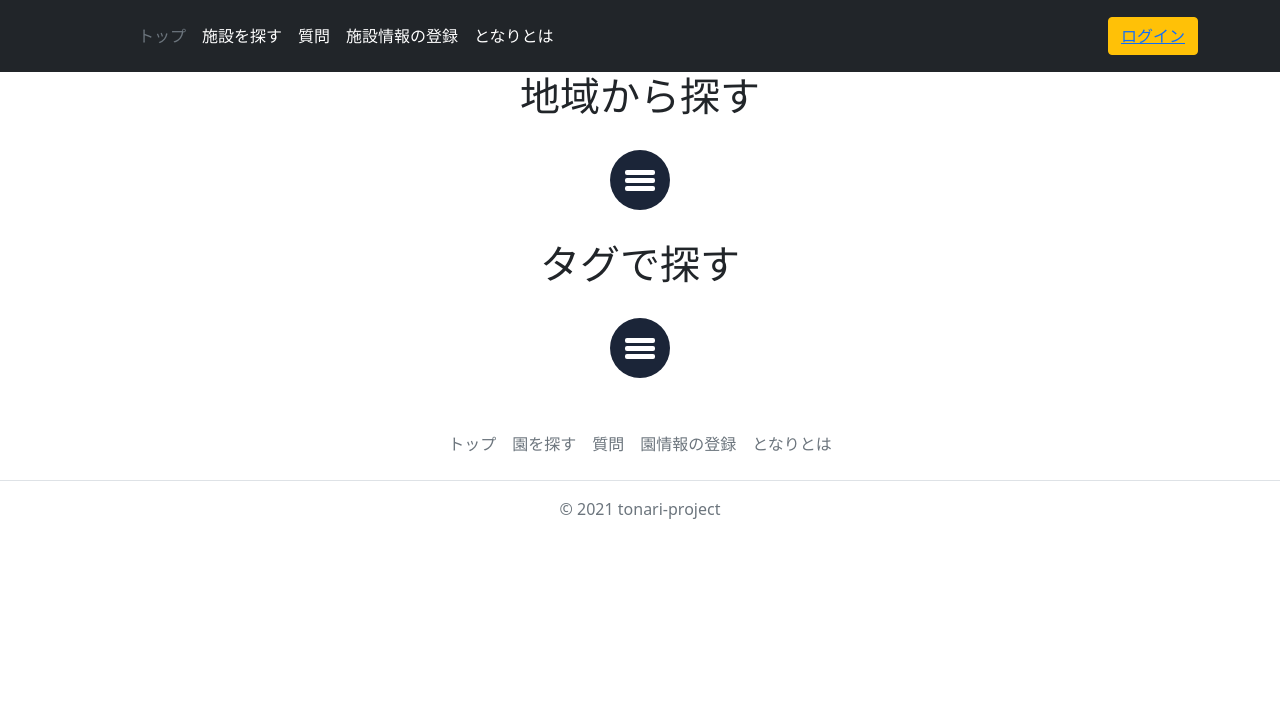
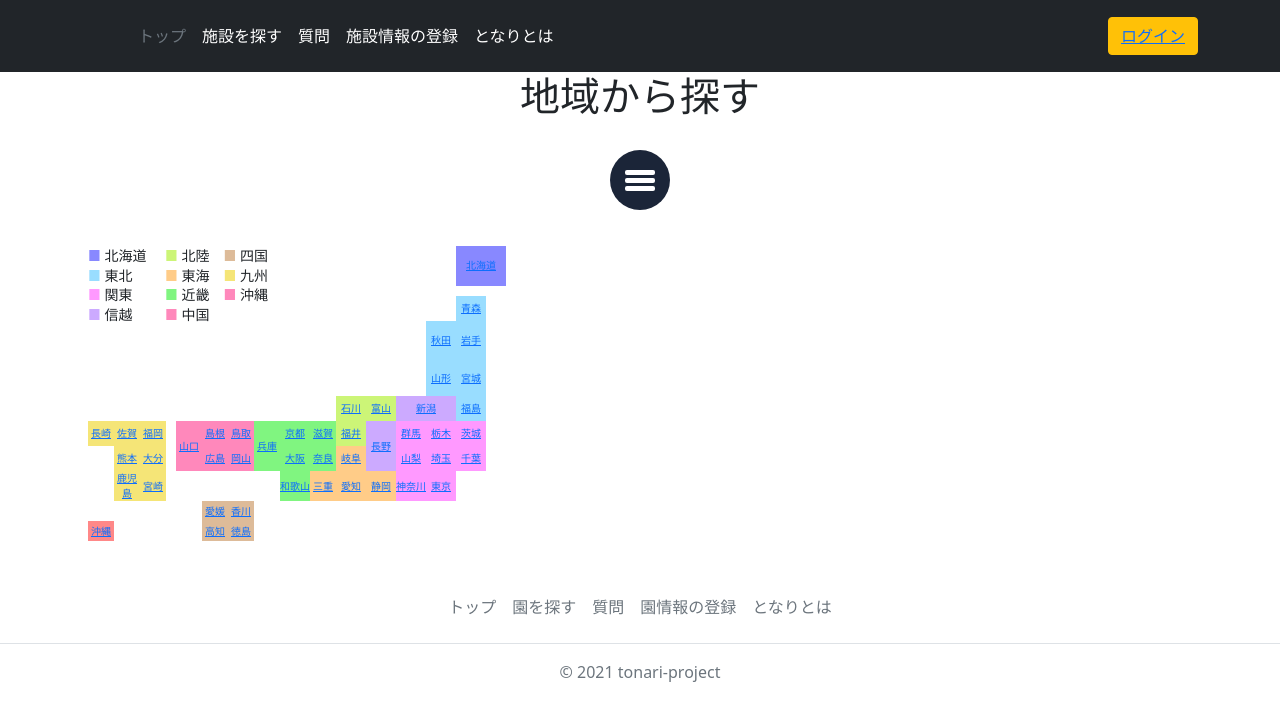
Before and after one commit to houmaiwakiri/---, a PHP site: page /serch.html in a window 1280 px wide. Shown: the top 721 px of the page. Run offline with PHP 8.4, Linux system fonts and the light colour scheme.

Commit message:
日本地図成功

```diff
--- a/public/serch.html
+++ b/public/serch.html
@@ -29,10 +29,10 @@
         </div>
       </div>
     </header>
-
-    <main class="container">
-      <h1 class="serch-title">地域から探す</h1>
-      <input type="checkbox" id="cp_navimenuid">
+    <main>
+      <div class="container">
+        <h1 class="serch-title">地域から探す</h1>
+        <input type="checkbox" id="cp_navimenuid">
         <label class="menu" for="cp_navimenuid">
         <div class="menubar">
 	        <span class="bar"></span>
@@ -51,27 +51,233 @@
           <li id="area">メニューバーを閉じる</li>
         </ul>
         </label>
-      <h1 class="serch-title">タグで探す</h1>
-        <label class="menu" for="cp-navimenuid">
-        <div class="menubar">
-	        <span class="bar"></span>
-	        <span class="bar"></span>
-        	<span class="bar"></span>
-        </div>
-        <ul>
-        	<li><a id="area" href="#contact"></a></li>
-        	<li><a id="area" href="#contact"></a></li>
-        	<li><a id="area" href="#contact"></a></li>
-          <li><a id="area" href="#contact"></a></li>
-          <li><a id="area" href="#contact"></a></li>
-          <li><a id="area" href="#contact"></a></li>
-          <li><a id="area" href="#contact"></a></li>
-          <li><a id="area" href="#contact"></a></li>
-          <li id="area">メニューバーを閉じる</li>
-        </ul>
-        </label>
+        <table cellspacing="0" cellpadding="6">
+          <tr>
+          <td>
+
+          <table width="100%" cellspacing="0" cellpadding="0" style="font-size:14px;line-height:140%;">
+          <tr valign="top">
+          <td>
+           <font color="#8888ff">■</font> 北海道<br>
+           <font color="#99ddff">■</font> 東北<br>
+           <font color="#ff99ff">■</font> 関東<br>
+           <font color="#ccaaff">■</font> 信越<br>
+          </td>
+          <td>
+          <font color="#ccf577">■</font> 北陸<br>
+          <font color="#ffcc88">■</font> 東海<br>
+          <font color="#80f580">■</font> 近畿<br>
+          <font color="#ff88bb">■</font> 中国<br>
+          </td>
+          <td>
+          <font color="#ddbb99">■</font> 四国<br>
+          <font color="#f5e577">■</font> 九州<br>
+          <font color="#ff88bb">■</font> 沖縄<br>
+          </td>
+          <td align="right">
+
+
+      <table cellspacing="1" cellpadding="0">
+      <tr height="40" style="font-size:10px;text-align:center;">
+      <td></td>
+      <td bgcolor="#8888ff" width="50">
+      <a href="http://www.hokkaido-jin.jp/" target="_blank">北海道</a>
+      </td>
+      </tr>
+
+      <tr>
+      <td height="10"></td>
+      </tr>
+      </table>
+
+      <table cellspacing="1" cellpadding="0" style="font-size:10px;text-align:center;margin-bottom:-1;">
+      <tr height="25">
+      <td></td><td></td><td></td><td width="30"></td>
+      <td bgcolor="#99ddff" width="30">
+      <a href="http://portal.pref.aomori.jp/" target="_blank">青森</a>
+      </td>
+      <td width="20"></td>
+      </tr>
+
+      <tr height="40">
+      <td></td><td></td><td width="30"></td>
+      <td bgcolor="#99ddff" width="30">
+      <a href="http://www.pref.akita.jp/index.htm" target="_blank">秋田</a>
+      </td>
+      <td bgcolor="#99ddff">
+      <a href="http://www.pref.iwate.jp/" target="_blank">岩手</a>
+      </td>
+      </tr>
+
+      <tr height="35">
+      <td></td><td></td><td></td>
+      <td bgcolor="#99ddff" width="30">
+      <a href="http://www.pref.yamagata.jp/" target="_blank">山形</a>
+      </td>
+      <td bgcolor="#99ddff">
+      <a href="http://www.pref.miyagi.jp/" target="_blank">宮城</a>
+      </td>
+      </tr>
+
+      <tr height="25">
+      <td bgcolor="#ccf577" width="30">
+      <a href="http://www.pref.ishikawa.jp/" target="_blank">石川</a>
+      </td>
+      <td bgcolor="#ccf577" width="30">
+      <a href="http://www.pref.toyama.jp/" target="_blank">富山</a>
+      </td>
+      <td bgcolor="#ccaaff" width="60" colspan="2">
+      <a href="http://www.pref.niigata.jp/" target="_blank">新潟</a>
+      </td>
+      <td bgcolor="#99ddff" width="30">
+      <a href="http://www.pref.fukushima.jp/" target="_blank">福島</a>
+      </td>
+      </tr>
+      </table>
+
+      </td>
+      </tr>
+          </table>
+
+          <table cellspacing="1" cellpadding="0" style="font-size:10px;text-align:center;border-style:none;">
+      <tr height="25">
+      <td bgcolor="#f5e577" width="26">
+      <a href="http://www.pref.nagasaki.jp/" target="_blank">長崎</a>
+      </td>
+      <td bgcolor="#f5e577" width="26">
+      <a href="http://www.pref.saga.jp/" target="_blank">佐賀</a>
+      </td>
+      <td bgcolor="#f5e577" width="26">
+      <a href="http://www.pref.fukuoka.jp/" target="_blank">福岡</a>
+      </td>
+      <td width="10"></td>
+      <td bgcolor="#ff88bb" width="26" rowspan="2">
+      <a href="http://www.pref.yamaguchi.jp/" target="_blank">山口</a>
+      </td>
+      <td bgcolor="#ff88bb" width="26">
+      <a href="http://www.pref.shimane.jp/" target="_blank">島根</a>
+      </td>
+      <td bgcolor="#ff88bb" width="26">
+      <a href="http://www.pref.tottori.jp/" target="_blank">鳥取</a>
+      </td>
+      <td bgcolor="#80f580" width="26" rowspan="2">
+      <a href="http://web.pref.hyogo.jp/" target="_blank">兵庫</a>
+      </td>
+      <td bgcolor="#80f580" width="30">
+      <a href="http://www.pref.kyoto.jp/" target="_blank">京都</a>
+      </td>
+      <td bgcolor="#80f580" width="26">
+      <a href="http://www.pref.shiga.jp/" target="_blank">滋賀</a>
+      </td>
+      <td bgcolor="#ccf577" width="30">
+      <a href="http://www.pref.fukui.jp/" target="_blank">福井</a>
+      </td>
+      <td bgcolor="#ccaaff" width="30" rowspan="2">
+      <a href="http://www.pref.nagano.jp/" target="_blank">長野</a>
+      </td>
+      <td bgcolor="#ff99ff" width="30">
+      <a href="http://www.pref.gunma.jp/index.html" target="_blank">群馬</a>
+      </td>
+      <td bgcolor="#ff99ff" width="30">
+      <a href="http://www.pref.tochigi.jp/" target="_blank">栃木</a>
+      </td>
+      <td bgcolor="#ff99ff" width="30">
+      <a href="http://www.pref.ibaraki.jp/" target="_blank">茨城</a>
+      </td>
+      <td width="20"></td>
+      </tr>
+
+      <tr height="25">
+      <td></td>
+      <td bgcolor="#f5e577">
+      <a href="http://www.pref.kumamoto.jp/" target="_blank">熊本</a>
+      </td>
+      <td bgcolor="#f5e577">
+      <a href="http://www.pref.oita.jp/" target="_blank">大分</a>
+      </td>
+      <td></td>
+      <td bgcolor="#ff88bb">
+      <a href="http://www.pref.hiroshima.jp/" target="_blank">広島</a>
+      </td>
+      <td bgcolor="#ff88bb">
+      <a href="http://www.pref.okayama.jp/" target="_blank">岡山</a>
+      </td>
+      <td bgcolor="#80f580">
+      <a href="http://www.pref.osaka.jp/" target="_blank">大阪</a>
+      </td>
+      <td bgcolor="#80f580">
+      <a href="http://www.pref.nara.jp/" target="_blank">奈良</a>
+      </td>
+      <td bgcolor="#ffcc88">
+      <a href="http://www.pref.gifu.lg.jp/" target="_blank">岐阜</a>
+      </td>
+      <td bgcolor="#ff99ff">
+      <a href="http://www.pref.yamanashi.jp/pref/index.jsp" target="_blank">山梨</a>
+      </td>
+      <td bgcolor="#ff99ff">
+      <a href="http://www.pref.saitama.jp/" target="_blank">埼玉</a>
+      </td>
+      <td bgcolor="#ff99ff">
+      <a href="http://www.pref.chiba.jp/" target="_blank">千葉</a>
+      </td>
+      </tr>
+
+      <tr height="24">
+      <td></td>
+      <td bgcolor="#f5e577">
+      <a href="http://www.pref.kagoshima.jp/" target="_blank">鹿児島</a>
+      </td>
+      <td bgcolor="#f5e577">
+      <a href="http://www.pref.miyazaki.jp/" target="_blank">宮崎</a>
+      </td>
+      <td></td><td></td><td></td><td></td><td></td>
+      <td bgcolor="#80f580">
+      <a href="http://www.pref.wakayama.lg.jp/" target="_blank">和歌山</a>
+      </td>
+      <td bgcolor="#ffcc88">
+      <a href="http://www.pref.mie.jp/" target="_blank">三重</a>
+      </td>
+      <td bgcolor="#ffcc88">
+      <a href="http://www.pref.aichi.jp/" target="_blank">愛知</a>
+      </td>
+      <td bgcolor="#ffcc88">
+      <a href="http://www.pref.shizuoka.jp/" target="_blank">静岡</a>
+      </td>
+      <td bgcolor="#ff99ff">
+      <a href="http://www.pref.kanagawa.jp/" target="_blank">神奈川</a>
+      </td>
+      <td bgcolor="#ff99ff">
+      <a href="http://www.metro.tokyo.jp/" target="_blank">東京</a>
+      </td>
+      </tr>
+
+      <tr height="20">
+      <td></td><td></td><td></td><td></td><td></td>
+      <td bgcolor="#ddbb99">
+      <a href="http://www.pref.ehime.jp/" target="_blank">愛媛</a>
+      </td>
+      <td bgcolor="#ddbb99">
+      <a href="http://www.pref.kagawa.jp/" target="_blank">香川</a>
+      </td>
+      </tr><tr height="20">
+      <td bgcolor="#ff8888">
+      <a href="http://www.pref.okinawa.jp/index-j.html" target="_blank">沖縄</a>
+      </td>
+      <td></td><td></td><td></td><td></td>
+      <td bgcolor="#ddbb99">
+      <a href="http://www.pref.kochi.jp/" target="_blank">高知</a>
+      </td>
+      <td bgcolor="#ddbb99">
+      <a href="http://www.pref.tokushima.jp/" target="_blank">徳島</a>
+      </td>
+      </tr>
+          </table>
+
+          </td>
+          </tr>
+          </table>
+      </div>
     </main>
-
     <footer class="py-3 my-4">
       <ul class="nav justify-content-center border-bottom pb-3 mb-3">
         <li class="nav-item"><a href="index.html" class="nav-link px-2 text-muted">トップ</a></li>
--- a/public/style.css
+++ b/public/style.css
@@ -4,12 +4,8 @@
     text-align: center;
 }
 #area{
-	background-color: darkgray;
+	background-color: orange;
 }
-
-
-
-
 
 
 
```
